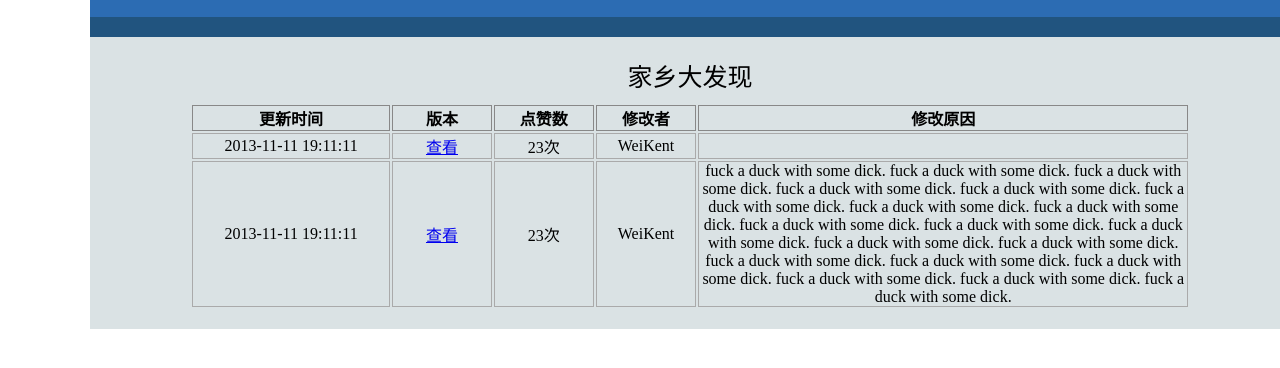
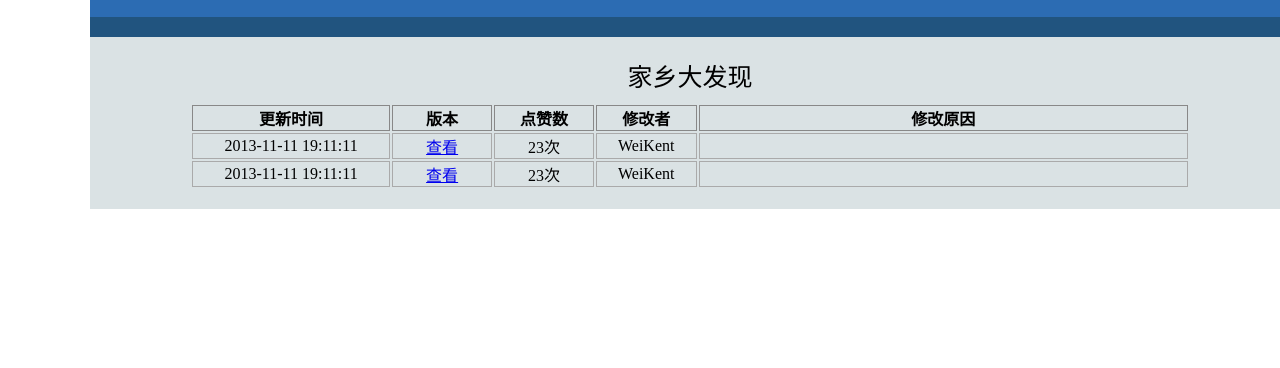
Before and after one commit to waldronluo/X.C.L.O.S.E, a website: page static/history.html in a window 1280 px wide. Shown: the part 102-470 px from the top of the page. Drawn offline with nearby package versions, Linux system fonts and the light colour scheme; no server answers.

Commit message:
ver0.1.4

```diff
--- a/static/history.html
+++ b/static/history.html
@@ -28,8 +28,8 @@
       </div>
 
       <div class="content">
-        <table class="historyTable wd1000" >
-          <caption class="historyCaption"> 家乡大发现 </caption>
+        <table class="historyTable wd1000" id="historyTable" >
+          <caption class="historyCaption" id="historyCaption"> 家乡大发现 </caption>
           <tr class="historyHead">
             <th class="updateTimeHead wd200"> 更新时间 </td>
             <th class="versionHead wd100"> 版本 </td>
@@ -50,25 +50,6 @@
             <td class="greatCount"> 23次 </td>
             <td class="editor"> WeiKent </td>
             <td class="edictReason">
-              fuck a duck with some dick.
-              fuck a duck with some dick.
-              fuck a duck with some dick.
-              fuck a duck with some dick.
-              fuck a duck with some dick.
-              fuck a duck with some dick.
-              fuck a duck with some dick.
-              fuck a duck with some dick.
-              fuck a duck with some dick.
-              fuck a duck with some dick.
-              fuck a duck with some dick.
-              fuck a duck with some dick.
-              fuck a duck with some dick.
-              fuck a duck with some dick.
-              fuck a duck with some dick.
-              fuck a duck with some dick.
-              fuck a duck with some dick.
-              fuck a duck with some dick.
-              fuck a duck with some dick.
             </td>
           </tr>
 
@@ -129,7 +110,7 @@
         <!-- block everything -->
         <script src="/socket.io/socket.io.js"></script>
         <script src="js/cookie.js"></script>
-        <script src="js/index.js"></script>
+        <script src="js/history.js"></script>
         <script src="js/base.js"></script>
       </body>
     </html>
--- a/static/js/history.js
+++ b/static/js/history.js
@@ -5,5 +5,7 @@ GLOBAL.socket = io.connect('http://127.0.0.1:8089');
 (function() {
     GLOBAL.socket.on ('historyListReply', function(history){
         console.log(history);
+        var table = document.getElementById ("historyTable");
+
     });
 })();
--- a/static/js/search.js
+++ b/static/js/search.js
@@ -34,6 +34,7 @@ function changeSortWay (sortWay) {
     GLOBAL.socket.emit( "searchPost",[getCookie("searchStr"), sortWay, getCookie("page")] );
 }
 function changePage (page) {
+    console.log('page' + page);
     GLOBAL.socket.emit( "searchPost",[getCookie("searchStr"), getCookie("sortWay"), page] );
 }
 
@@ -52,7 +53,7 @@ function refreshPageCount (pageCounter) {
             a.innerHTML = counter;
             a.href="#";
             //a.onclick="";
-            a.onclick = function() {changePage(a.innerHTML);};
+            a.onclick = function() {changePage(this.innerHTML);};
             page.appendChild(a);
             //今晚写博客
         }
```
Also changed, not shown: static/js/teach-plan.js (+10 -4 lines), static/teach-plan.html (+4 -0 lines).
